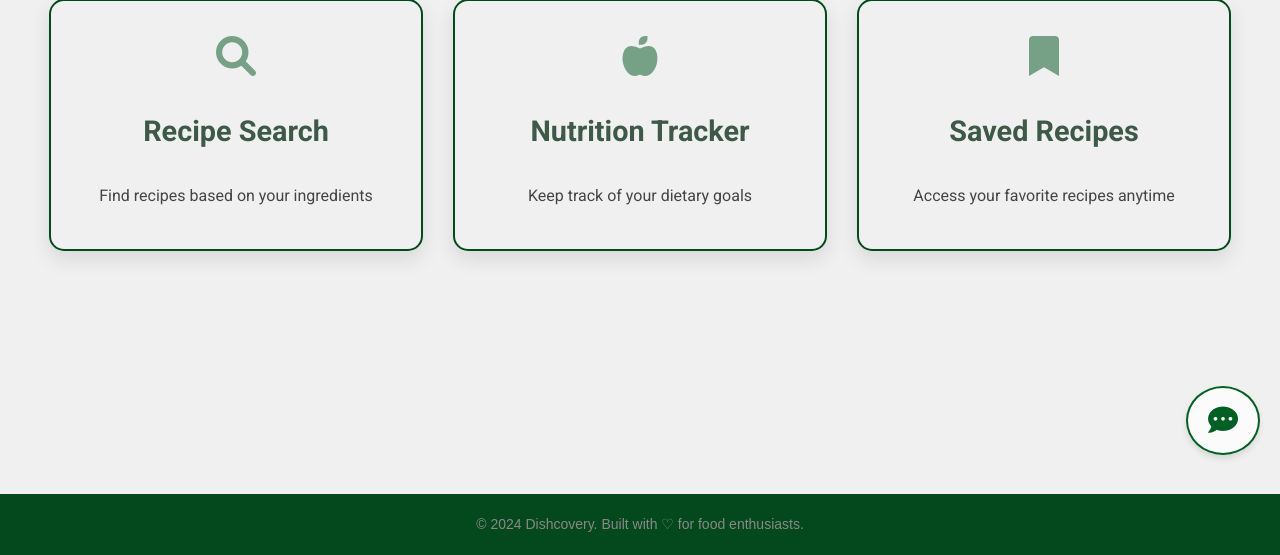
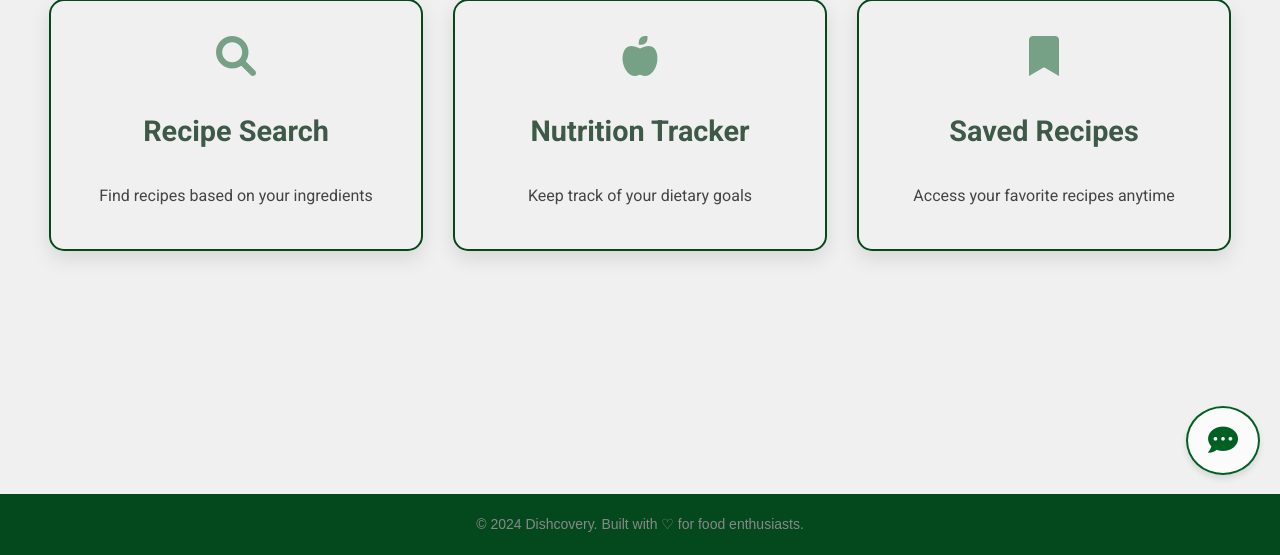
Before and after one commit to ongsici/Dishcovery, a Flask app: page / in a window 1280 px wide. Shown: the part 245-800 px from the top of the page. Run offline with Flask 3, Linux system fonts and the light colour scheme.

Commit message:
style: chatbot button location and homepage image for readme

```diff
--- a/src/static/styles.css
+++ b/src/static/styles.css
@@ -566,7 +566,7 @@ input[type="range"] {
 /* Chatbot button and pop-up styles */
 .chatbot-btn {
     position: fixed;
-    bottom: 100px;
+    bottom: 80px;
     right: 20px;
     background-color: #fbfbfb; /* WhatsApp green */
     color: #006023; /* Green color for the icon */
```
Also changed, not shown: public/dishcovery-homepage.png (added).
